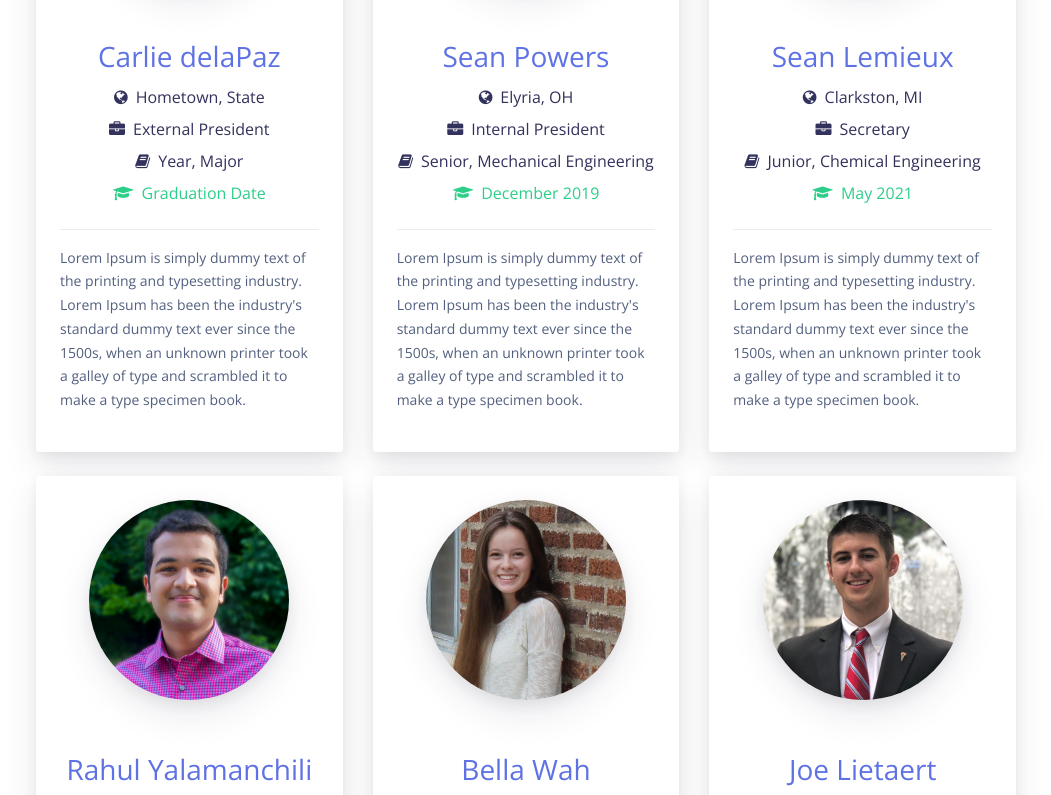
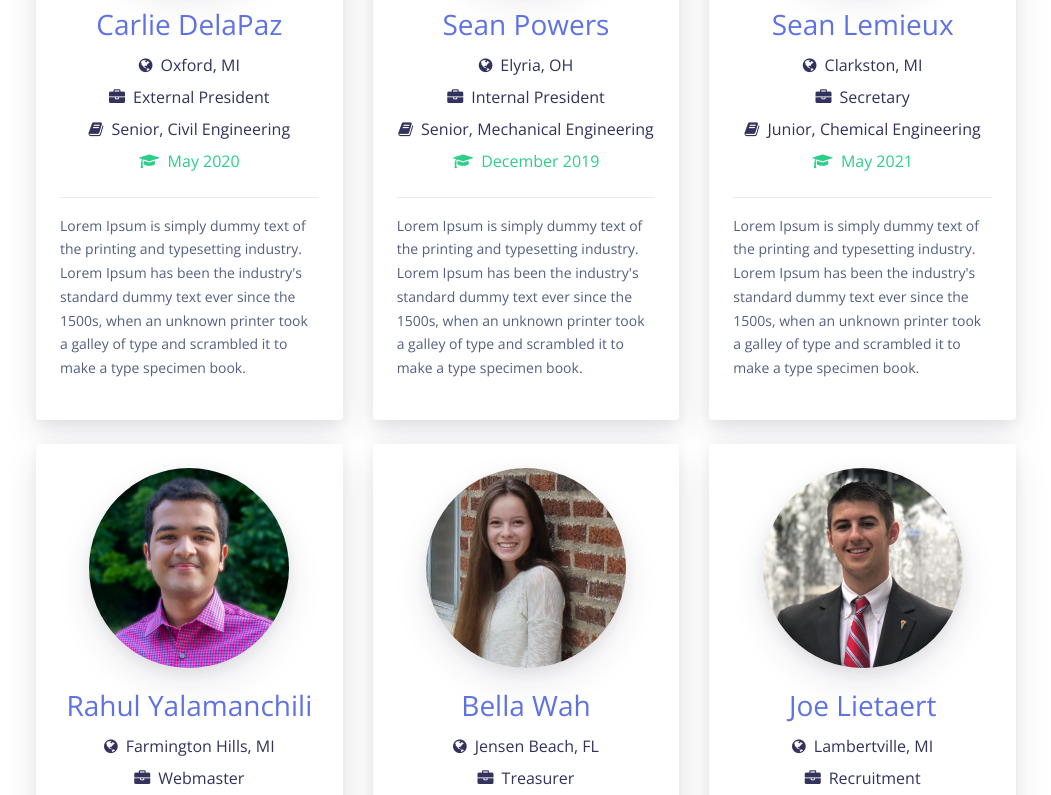
Before and after one commit to msuleadershipadvantage/msuleadershipadvantage.github.io, a website: page team.html in a window 1280 px wide. Shown: the part 572-1367 px from the top of the page, without its empty margins (114-1165 px from the left). Drawn offline with nearby package versions, Linux system fonts and the light colour scheme.

Commit message:
Updated team page

```diff
--- a/team.html
+++ b/team.html
@@ -139,20 +139,20 @@
             </section>
             <!-- 1st Hero Variation -->
         </div>
-        <section class="section section-lg pt-lg-0 mt--200" id="team">
+        <section class="section section-lg pt-lg-0 mt--200" id="eboard">
             <div class="container">
                 <div class="col-lg-12">
                     <div class="row row-grid">
                         <div class="col-lg-4 mb-4">
                             <div class="card shadow border-0">
                                 <div class="card-body">
-                                    <img src="assets/img/team/delapaz.jpg" class="rounded-circle img-center img-fluid shadow shadow-lg--hover" style="width: 200px;" alt="Carlie delaPaz's Photo">
-                                    <div class="text-center mt-5">
-                                        <h3 class="text-primary">Carlie delaPaz</h3>
-                                        <div class="h6 font-weight-300"><i class="fa fa-globe mr-2"></i>Hometown, State</div>
+                                    <img src="assets/img/team/delapaz.jpg" class="rounded-circle img-center img-fluid shadow shadow-lg--hover" style="width: 200px;" alt="Carlie DelaPaz's Photo">
+                                    <div class="text-center mt-3">
+                                        <h3 class="text-primary">Carlie DelaPaz</h3>
+                                        <div class="h6 font-weight-300"><i class="fa fa-globe mr-2"></i>Oxford, MI</div>
                                         <div class="h6"><i class="fa fa-briefcase mr-2"></i>External President</div>
-                                        <div class="h6"><i class="fa fa-book mr-2"></i>Year, Major</div>
-                                        <div class="mb-4 text-success"><i class="fa fa-graduation-cap mr-2"></i>Graduation Date</div>
+                                        <div class="h6"><i class="fa fa-book mr-2"></i>Senior, Civil Engineering </div>
+                                        <div class="mb-4 text-success"><i class="fa fa-graduation-cap mr-2"></i>May 2020</div>
                                     </div>
 
                                     <div class="border-top">
@@ -164,8 +164,8 @@
                         <div class="col-lg-4 mb-4">
                             <div class="card shadow border-0">
                                 <div class="card-body">
-                                    <img src="assets/img/team/powers.jpeg" class="rounded-circle img-center img-fluid shadow shadow-lg--hover" style="width: 200px;" alt="Carlie delaPaz's Photo">
-                                    <div class="text-center mt-5">
+                                    <img src="assets/img/team/powers.jpeg" class="rounded-circle img-center img-fluid shadow shadow-lg--hover" style="width: 200px;" alt="Sean Powers's Photo">
+                                    <div class="text-center mt-3">
                                         <h3 class="text-primary">Sean Powers</h3>
                                         <div class="h6 font-weight-300"><i class="fa fa-globe mr-2"></i>Elyria, OH</div>
                                         <div class="h6"><i class="fa fa-briefcase mr-2"></i>Internal President</div>
@@ -182,8 +182,8 @@
                         <div class="col-lg-4 mb-4">
                             <div class="card shadow border-0">
                                 <div class="card-body">
-                                    <img src="assets/img/team/lemieux.jpg" class="rounded-circle img-center img-fluid shadow shadow-lg--hover" style="width: 200px;" alt="Carlie delaPaz's Photo">
-                                    <div class="text-center mt-5">
+                                    <img src="assets/img/team/lemieux.jpg" class="rounded-circle img-center img-fluid shadow shadow-lg--hover" style="width: 200px;" alt="Sean Lemieux's Photo">
+                                    <div class="text-center mt-3">
                                         <h3 class="text-primary">Sean Lemieux</h3>
                                         <div class="h6 font-weight-300"><i class="fa fa-globe mr-2"></i>Clarkston, MI</div>
                                         <div class="h6"><i class="fa fa-briefcase mr-2"></i>Secretary</div>
@@ -200,8 +200,8 @@
                         <div class="col-lg-4 mb-4">
                             <div class="card shadow border-0">
                                 <div class="card-body">
-                                    <img src="assets/img/team/yalamanchili.jpg" class="rounded-circle img-center img-fluid shadow shadow-lg--hover" style="width: 200px;" alt="Carlie delaPaz's Photo">
-                                    <div class="text-center mt-5">
+                                    <img src="assets/img/team/yalamanchili.jpg" class="rounded-circle img-center img-fluid shadow shadow-lg--hover" style="width: 200px;" alt="Rahul Yalamanchili's Photo">
+                                    <div class="text-center mt-3">
                                         <h3 class="text-primary">Rahul Yalamanchili</h3>
                                         <div class="h6 font-weight-300"><i class="fa fa-globe mr-2"></i>Farmington Hills, MI</div>
                                         <div class="h6"><i class="fa fa-briefcase mr-2"></i>Webmaster</div>
@@ -218,8 +218,8 @@
                         <div class="col-lg-4 mb-4">
                             <div class="card shadow border-0">
                                 <div class="card-body">
-                                    <img src="assets/img/team/wah.jpg" class="rounded-circle img-center img-fluid shadow shadow-lg--hover" style="width: 200px;" alt="Carlie delaPaz's Photo">
-                                    <div class="text-center mt-5">
+                                    <img src="assets/img/team/wah.jpg" class="rounded-circle img-center img-fluid shadow shadow-lg--hover" style="width: 200px;" alt="Bella Wah's Photo">
+                                    <div class="text-center mt-3">
                                         <h3 class="text-primary">Bella Wah</h3>
                                         <div class="h6 font-weight-300"><i class="fa fa-globe mr-2"></i>Jensen Beach, FL</div>
                                         <div class="h6"><i class="fa fa-briefcase mr-2"></i>Treasurer</div>
@@ -236,8 +236,8 @@
                         <div class="col-lg-4 mb-4">
                             <div class="card shadow border-0">
                                 <div class="card-body">
-                                    <img src="assets/img/team/lietaert.jpg" class="rounded-circle img-center img-fluid shadow shadow-lg--hover" style="width: 200px;" alt="Carlie delaPaz's Photo">
-                                    <div class="text-center mt-5">
+                                    <img src="assets/img/team/lietaert.jpg" class="rounded-circle img-center img-fluid shadow shadow-lg--hover" style="width: 200px;" alt="Joe Lietaert's Photo">
+                                    <div class="text-center mt-3">
                                         <h3 class="text-primary">Joe Lietaert</h3>
                                         <div class="h6 font-weight-300"><i class="fa fa-globe mr-2"></i>Lambertville, MI</div>
                                         <div class="h6"><i class="fa fa-briefcase mr-2"></i>Recruitment</div>
@@ -254,8 +254,8 @@
                         <div class="col-lg-4 mb-4">
                             <div class="card shadow border-0">
                                 <div class="card-body">
-                                    <img src="assets/img/team/bangston.jpeg" class="rounded-circle img-center img-fluid shadow shadow-lg--hover" style="width: 200px;" alt="Carlie delaPaz's Photo">
-                                    <div class="text-center mt-5">
+                                    <img src="assets/img/team/bangston.jpeg" class="rounded-circle img-center img-fluid shadow shadow-lg--hover" style="width: 200px;" alt="Matt Bangtson's Photo">
+                                    <div class="text-center mt-3">
                                         <h3 class="text-primary">Matt Bangtson</h3>
                                         <div class="h6 font-weight-300"><i class="fa fa-globe mr-2"></i>Edwardsburg, MI</div>
                                         <div class="h6"><i class="fa fa-briefcase mr-2"></i>Caterer</div>
```
Also changed, not shown: assets/img/facilitators/placeholder.jpg (added), assets/img/pictures/volleyball_old.jpg (added), 1 other file.
